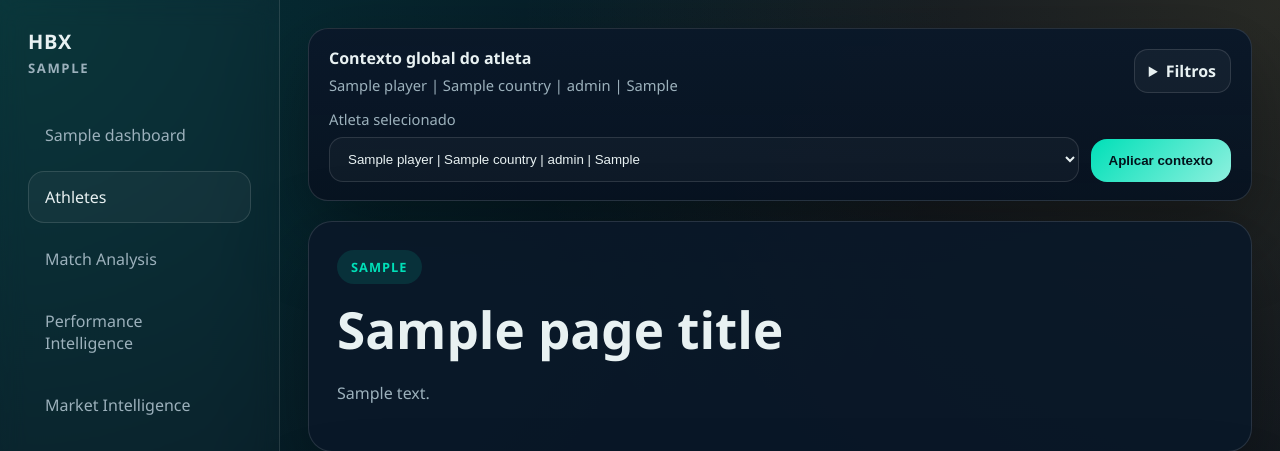
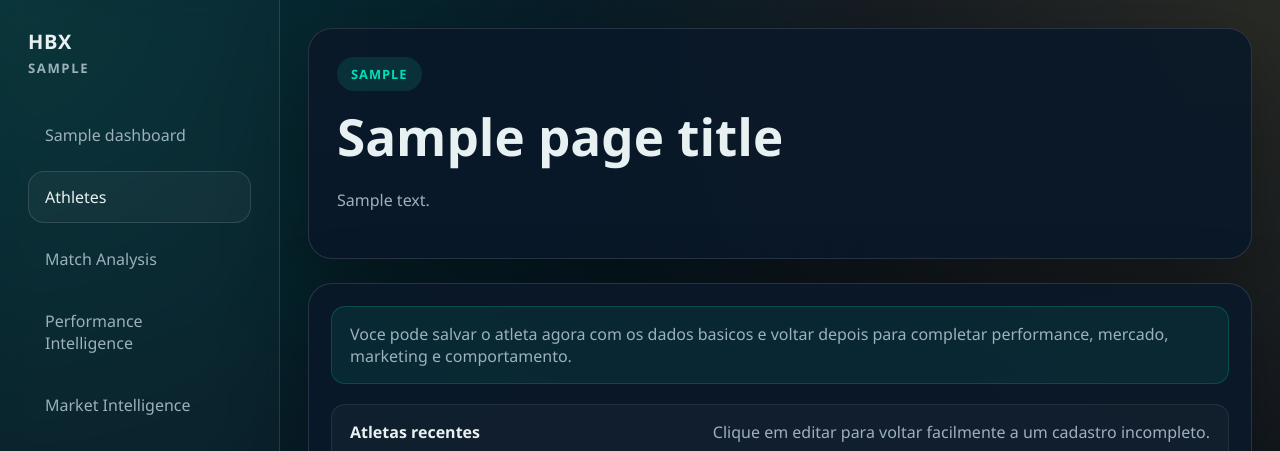
Before and after one commit to HBXValue/analise-futebol, a Django app: template templates/valuation/player_form.html in a window 1280 px wide. Shown: the top 451 px of the page. Run offline with Django 5.2, Linux system fonts and the light colour scheme; data comes from the database, SQL or seed files in the repository; tables that the repository leaves empty hold one stand-in row (values such as "Sample post"); the template is opened without the code that fills it: values that come from a table or form of the project are taken from there, most other values are stand-ins (such as "Sample title", 1, 10 or a date in 2020); some libraries are stand-ins or nearby versions.

Commit message:
cadastro de atletas

```diff
--- a/templates/valuation/player_form.html
+++ b/templates/valuation/player_form.html
@@ -21,7 +21,6 @@
         </div>
     </aside>
     <main class="content">
-        {% include "valuation/_global_player_bar.html" %}
         <section class="hero-card">
             <span class="pill">{{ t.manual_data_entry }}</span>
             <h1>{{ page_title }}</h1>
--- a/valuation/views.py
+++ b/valuation/views.py
@@ -1187,7 +1187,6 @@ def player_create_view(request):
         "t": get_translations(lang),
         "languages": LANGUAGES,
     }
-    context.update(build_global_player_context(request, current_user))
     return render(request, "valuation/player_form.html", context)
 
 
@@ -1232,7 +1231,6 @@ def player_edit_view(request, player_id):
         "t": get_translations(lang),
         "languages": LANGUAGES,
     }
-    context.update(build_global_player_context(request, current_user, player))
     return render(request, "valuation/player_form.html", context)
 
 
```
